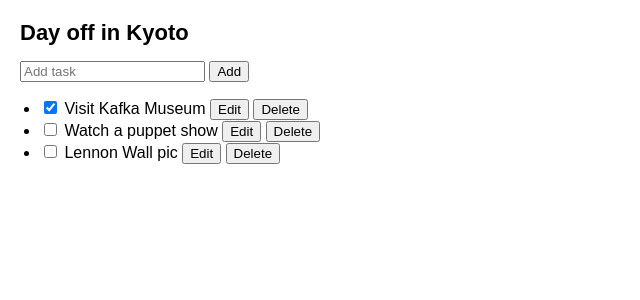
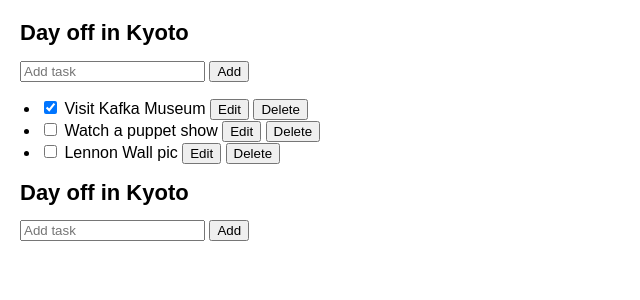
Before and after one commit to zelitosaide/react-js-course, a React (Create React App) app: page / in a window 1280 px wide. Shown: the top 300 px of the page, without its empty margins (0-640 px from the left). Built offline with nearby package versions, Linux system fonts and the light colour scheme.

Commit message:
Scaling Up with Reducer and Context

```diff
--- a/src/learn/learn-react/managing-state/scaling-up-with-reducer-and-context/index.js
+++ b/src/learn/learn-react/managing-state/scaling-up-with-reducer-and-context/index.js
@@ -5,7 +5,12 @@ import { tasks as initialTasks } from "../../../../data/data";
 let nextId = 3;
 
 export default function Index() {
-  return <TaskApp2 />;
+  return (
+    <>
+      <TaskApp2 />
+      <TaskApp />
+    </>
+  );
 }
 
 function TaskApp() {
```
